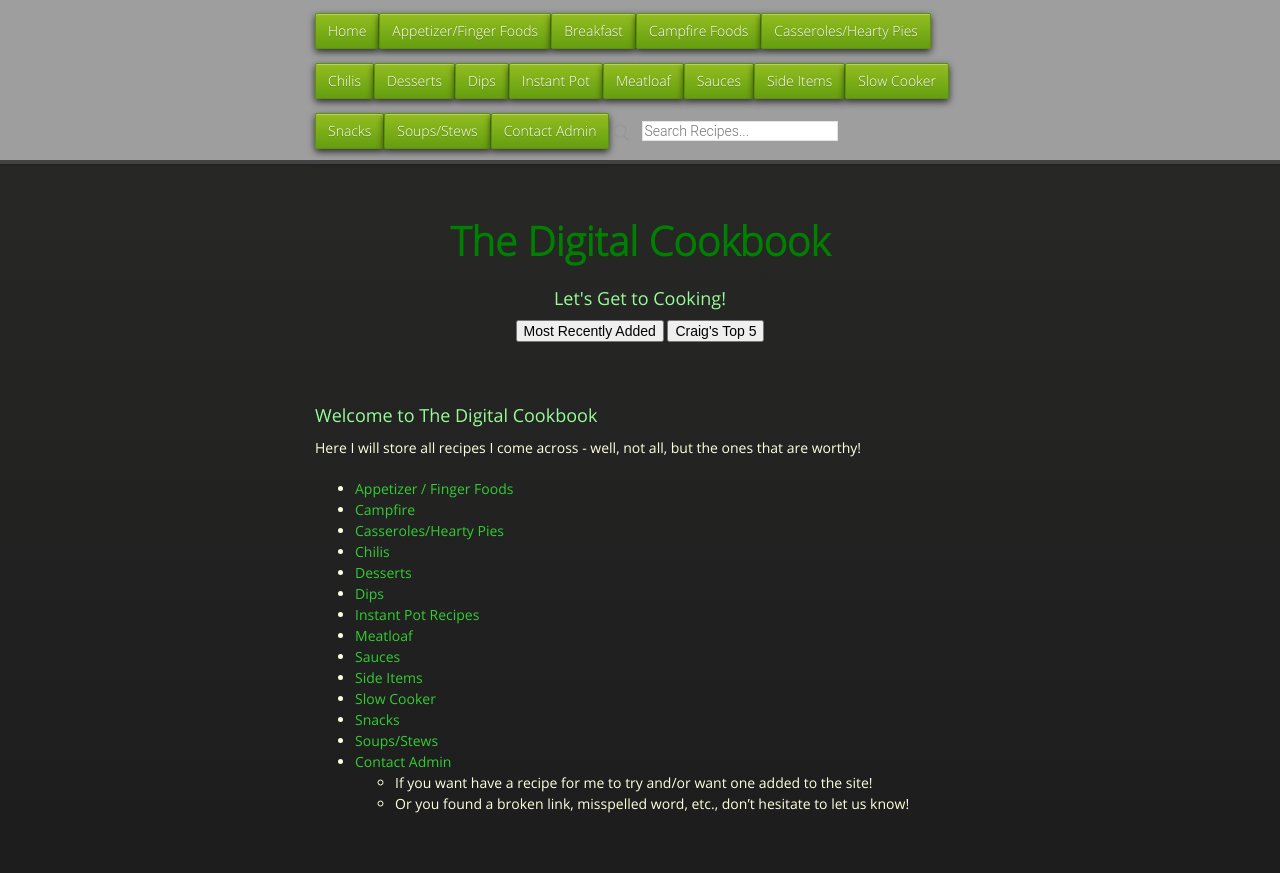
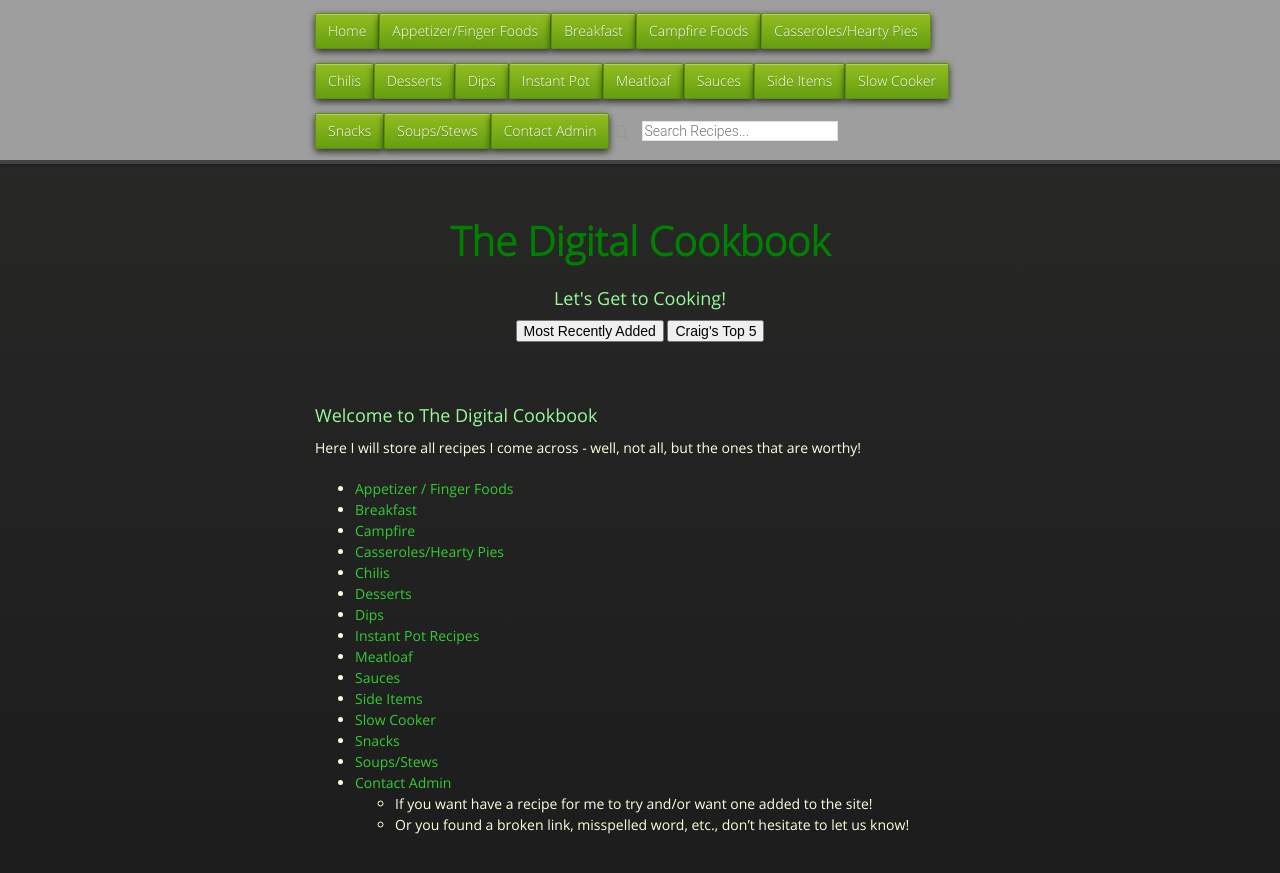
Before and after one commit to cmwillett/TheDigitalCookbook, a Jekyll site: the page built from index.md, in a window 1280 px wide. Shown: the top 873 px of the page. Built offline with Jekyll 4.4.1, drawn with Linux system fonts in a browser that asks for light colours; nearby versions of some CDN libraries.

Commit message:
Update index.md

```diff
--- a/index.md
+++ b/index.md
@@ -8,6 +8,7 @@ tags: home
 Here I will store all recipes I come across - well, not all, but the ones that are worthy!
 
 * [Appetizer / Finger Foods]({{site.github.url}}/AppetizerFingerFoods/index.html)
+* [Breakfast]({{site.github.url}}/Breakfast/index.html)
 * [Campfire]({{site.github.url}}/Campfire/index.html)
 * [Casseroles/Hearty Pies]({{site.github.url}}/CasserolesAndHeartyPies/index.html)
 * [Chilis]({{site.github.url}}/Chilis/index.html)
```
